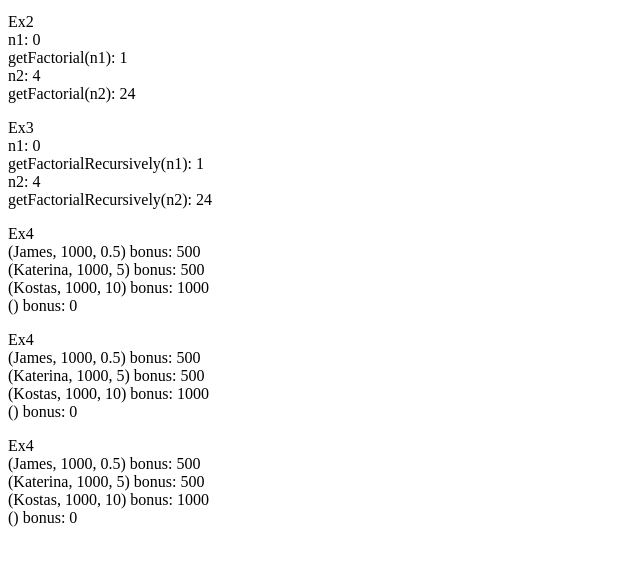
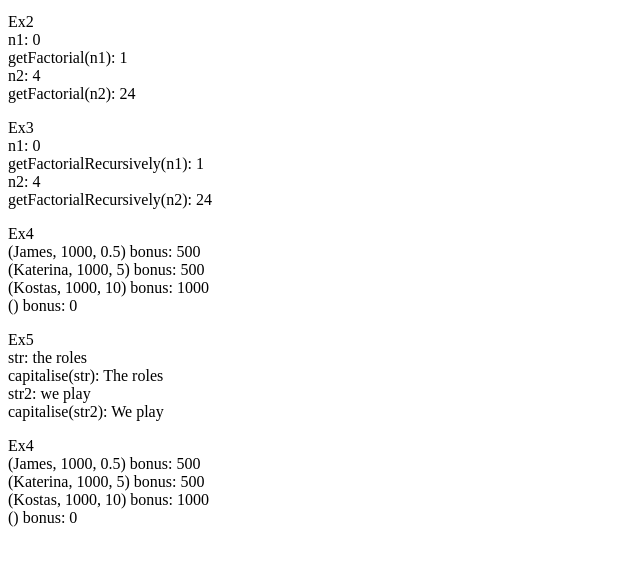
Before and after one commit to nikosath/thecosmicbang-javascript-and-jquery, a plain HTML site: page ch54-functions/index.html in a window 1280 px wide. Shown: the part 163-728 px from the top of the page, without its empty margins (0-640 px from the left). Drawn offline with Linux system fonts and the light colour scheme.

Commit message:
refactor: Improved default parameter handling

```diff
--- a/ch54-functions/index.html
+++ b/ch54-functions/index.html
@@ -26,7 +26,7 @@
       var elem = document.getElementById('elem');
       elem.innerHTML = ex1().getHtmlOutput() + ex2().getHtmlOutput() +
         ex3().getHtmlOutput() + ex4().getHtmlOutput() +
-        ex4().getHtmlOutput() + ex4().getHtmlOutput()
+        ex5().getHtmlOutput() + ex4().getHtmlOutput()
     </script>
 
   </body>
--- a/ch54-functions/js/ex4.js
+++ b/ch54-functions/js/ex4.js
@@ -32,15 +32,15 @@ function ex4() {
 
   // ES5 constructor function version of inheritance
   function Employee(name, salary, numberOfYears) {
-    this.name = name | '';
-    this.salary = salary | 0;
-    this.numberOfYears = numberOfYears | 0;
+    this.name = (name === undefined) ? '' : name;
+    this.salary = (salary === undefined) ? 0 : salary;
+    this.numberOfYears = (numberOfYears === undefined) ? 0 : numberOfYears;
   }
 
   Employee.prototype.getBonus = function () {
     switch (true) {
     case (this.numberOfYears < 0.5):
-      return 0;
+      return this.salary;
     case (this.numberOfYears <= 5):
       return this.salary / 2;
     case (this.numberOfYears <= 10):
--- /dev/null
+++ b/ch54-functions/js/ex5.js
@@ -0,0 +1,23 @@
+function ex5() {
+  'use strict';
+
+  var str = 'the roles';
+  var str2 = 'we play';
+
+  function capitalise(str) {
+    // str = str | '';
+    return str[0].toUpperCase() + str.slice(1);
+  }
+
+  // Output for index.html
+  var ex5 = {};
+  ex5.getHtmlOutput = function () {
+    return '<p>Ex5' +
+      '<br>str: ' + str +
+      '<br>capitalise(str): ' + capitalise(str) +
+      '<br>str2: ' + str2 +
+      '<br>capitalise(str2): ' + capitalise(str2);
+  };
+
+  return ex5;
+}
```
